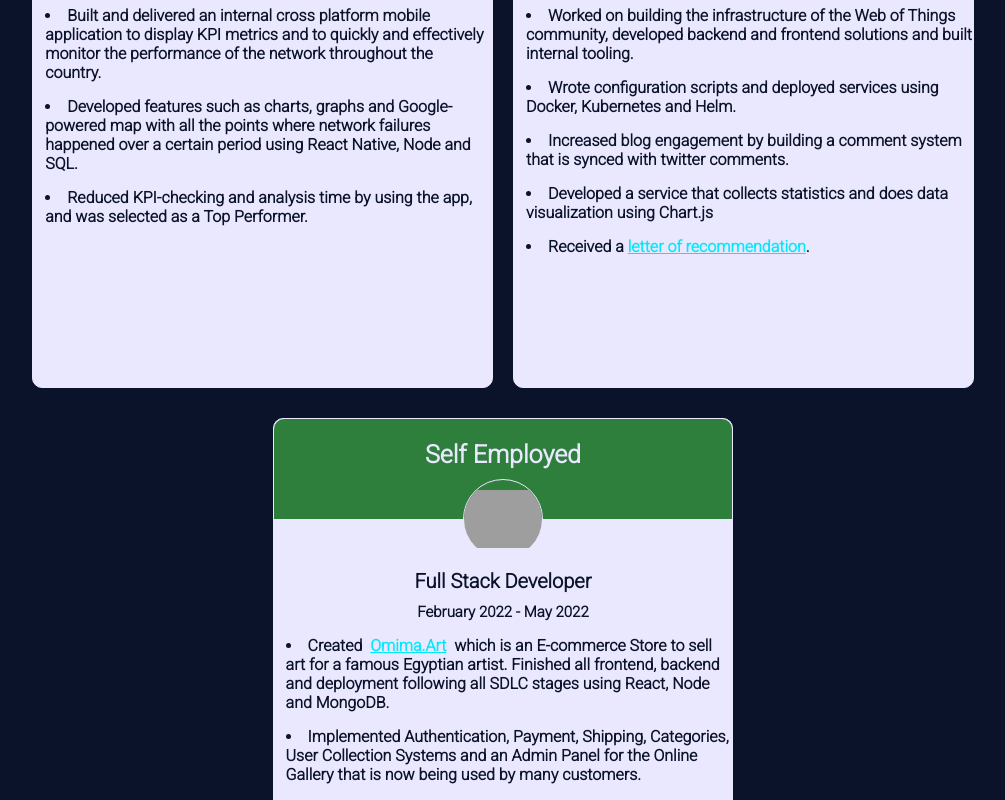
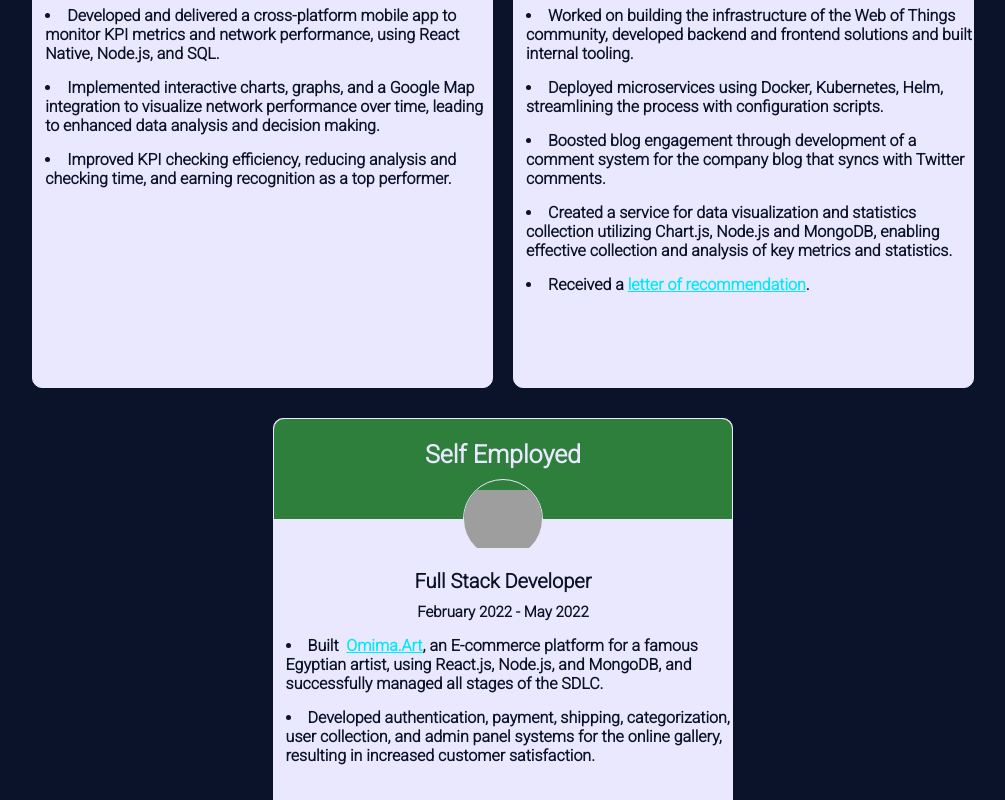
Before and after one commit to AhmedWaeI/My-Portfolio, a React (Create React App) app: page / in a window 1280 px wide. Shown: the part 1720-2520 px from the top of the page, without its empty margins (137-1142 px from the left). Built offline with nearby package versions, Linux system fonts and the light colour scheme; grey boxes are pictures that could not be loaded; a web font is replaced by a local one.

Commit message:
updated work bullet points

```diff
--- a/src/components/Work.js
+++ b/src/components/Work.js
@@ -30,19 +30,18 @@ function Work() {
           <div className={classes.points}>
             <ul>
               <li>
-                Built and delivered an internal cross platform mobile
-                application to display KPI metrics and to quickly and
-                effectively monitor the performance of the network throughout
-                the country.
+                Developed and delivered a cross-platform mobile app to monitor
+                KPI metrics and network performance, using React Native,
+                Node.js, and SQL.
               </li>
               <li>
-                Developed features such as charts, graphs and Google-powered map
-                with all the points where network failures happened over a
-                certain period using React Native, Node and SQL.
+                Implemented interactive charts, graphs, and a Google Map
+                integration to visualize network performance over time, leading
+                to enhanced data analysis and decision making.
               </li>
               <li>
-                Reduced KPI-checking and analysis time by using the app, and was
-                selected as a Top Performer.
+                Improved KPI checking efficiency, reducing analysis and checking
+                time, and earning recognition as a top performer.
               </li>
             </ul>
           </div>
@@ -68,16 +67,17 @@ function Work() {
                 internal tooling.
               </li>
               <li>
-                Wrote configuration scripts and deployed services using Docker,
-                Kubernetes and Helm.
+                Deployed microservices using Docker, Kubernetes, Helm,
+                streamlining the process with configuration scripts.
               </li>
               <li>
-                Increased blog engagement by building a comment system that is
-                synced with twitter comments.
+                Boosted blog engagement through development of a comment system
+                for the company blog that syncs with Twitter comments.
               </li>
               <li>
-                Developed a service that collects statistics and does data
-                visualization using Chart.js
+                Created a service for data visualization and statistics
+                collection utilizing Chart.js, Node.js and MongoDB, enabling
+                effective collection and analysis of key metrics and statistics.
               </li>
               <li>
                 Received a{" "}
@@ -115,7 +115,7 @@ function Work() {
           <div className={classes.points}>
             <ul>
               <li>
-                Created &nbsp;
+                Built &nbsp;
                 <a
                   style={{
                     color: "#00E8FC",
@@ -126,14 +126,14 @@ function Work() {
                 >
                   Omima.Art
                 </a>
-                &nbsp; which is an E-commerce Store to sell art for a famous
-                Egyptian artist. Finished all frontend, backend and deployment
-                following all SDLC stages using React, Node and MongoDB.
+                , an E-commerce platform for a famous Egyptian artist, using
+                React.js, Node.js, and MongoDB, and successfully managed all
+                stages of the SDLC.
               </li>
               <li>
-                Implemented Authentication, Payment, Shipping, Categories, User
-                Collection Systems and an Admin Panel for the Online Gallery
-                that is now being used by many customers.
+                Developed authentication, payment, shipping, categorization,
+                user collection, and admin panel systems for the online gallery,
+                resulting in increased customer satisfaction.
               </li>
             </ul>
           </div>
```
